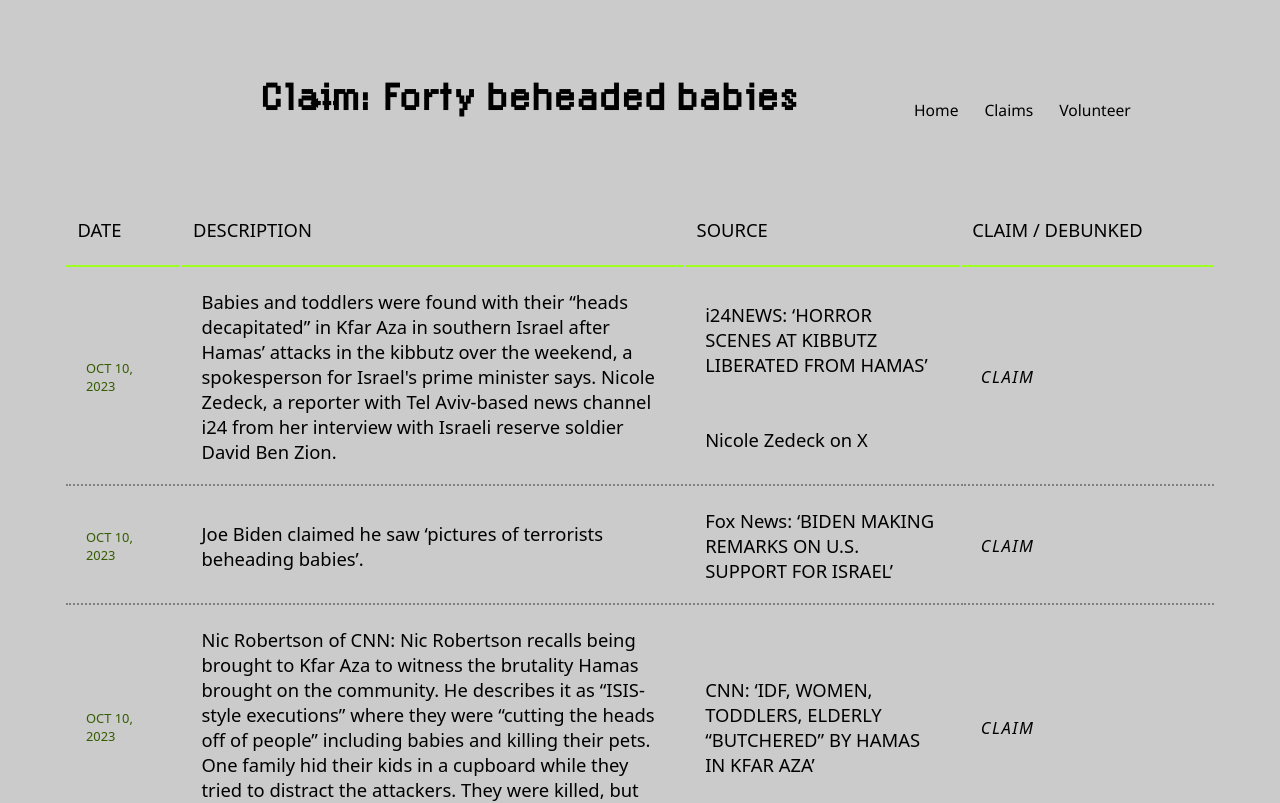
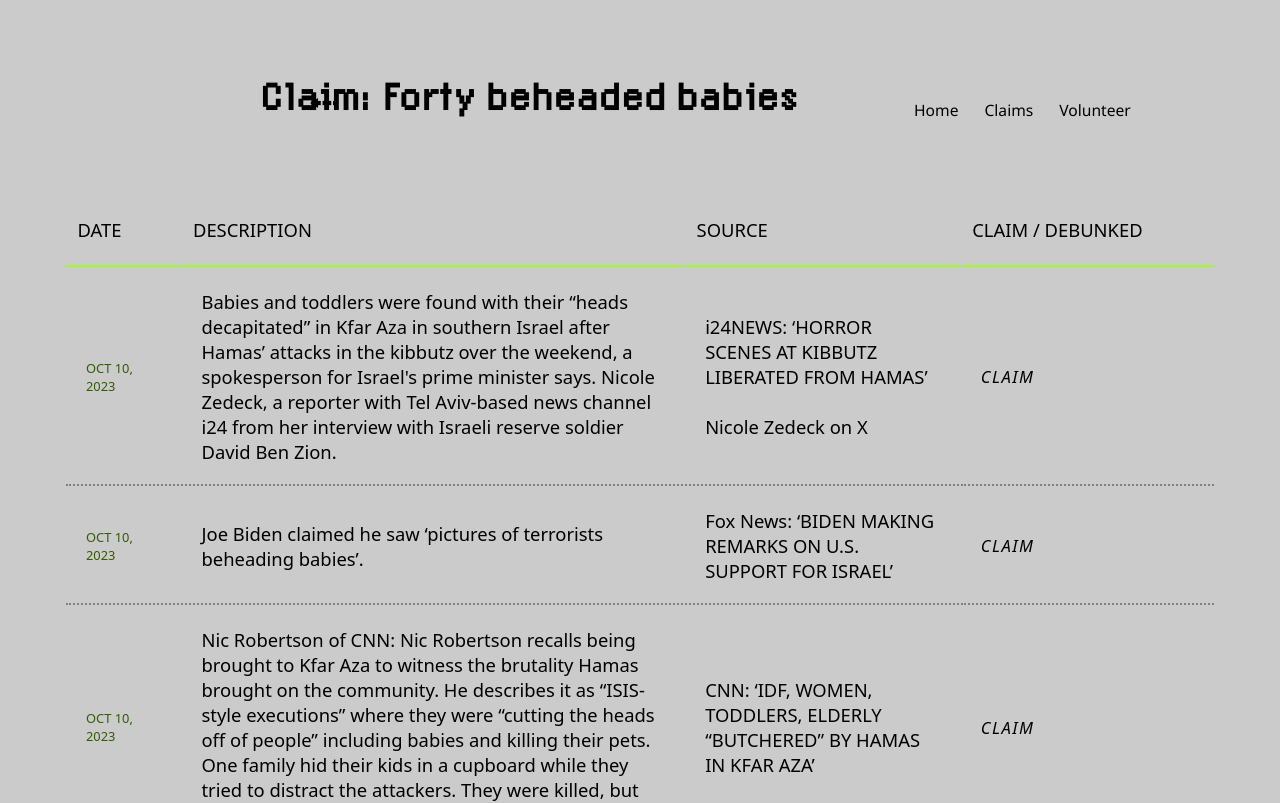
Before and after one commit to tamtzekin/hasbara-tracker, a React (Create React App) app: page /claim-a in a window 1280 px wide. Shown: the top 803 px of the page. Built offline with nearby package versions, Linux system fonts and the light colour scheme.

Commit message:
video closes on hover off

```diff
--- a/src/components/VideoPlayer.js
+++ b/src/components/VideoPlayer.js
@@ -9,7 +9,7 @@ const VideoPlayer = ({ videoLink, children }) => {
   const openModal = () => {
     hoverTimeout = setTimeout(() => {
       setIsModalOpen(true);
-    }, 180);
+    }, 100);
   };
 
   const closeModal = () => {
@@ -19,13 +19,14 @@ const VideoPlayer = ({ videoLink, children }) => {
 
   const handleMouseLeave = () => {
     clearTimeout(hoverTimeout);
+    closeModal(); // Close the modal when mouse leaves the link
   };
 
   return (
     <>
-      <div onMouseEnter={openModal} onMouseLeave={handleMouseLeave}>
+      <a onMouseEnter={openModal} onMouseLeave={handleMouseLeave}>
         {children}
-      </div>
+      </a>
 
       <Modal
         isOpen={isModalOpen}
@@ -61,9 +62,10 @@ const VideoPlayer = ({ videoLink, children }) => {
           height="100%"
           style={{
             position: 'relative',
-                zIndex: 3
+            zIndex: 3,
           }}
-            onEnded={closeModal}>
+          onEnded={closeModal}
+        >
           <source src={videoLink} type="video/mp4" />
           Your browser does not support the video tag.
         </video>
```
Lines whose indentation alone changed are shown as unchanged.
